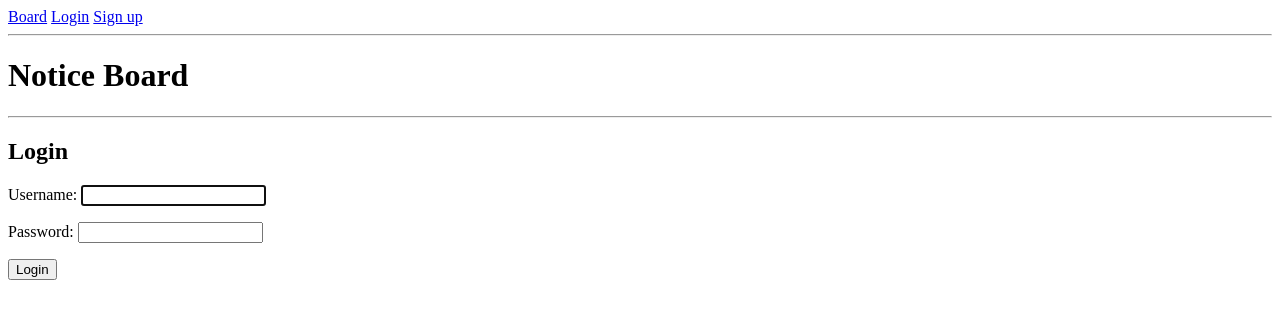
After one commit to marikba2k/my_notice_board, a Django app: page /accounts/login/ in a window 1280 px wide. The commit adds this page. Shown: the top 319 px of the page. Run offline with Django 4.2, Linux system fonts and the light colour scheme.

Commit message:
added sign-up and login

```diff
--- /dev/null
+++ b/apps/accounts/urls.py
@@ -0,0 +1,8 @@
+from django.urls import path
+from .views import SignUpView
+
+app_name = "accounts"
+
+urlpatterns = [
+    path("signup/", SignUpView.as_view(), name="signup"),
+]
--- a/config/settings.py
+++ b/config/settings.py
@@ -28,6 +28,10 @@ SECRET_KEY = 'django-insecure-9o+hzp5*w15s70syzvgxm5i$czyzyuepaf3r+o0_p@^8r98win
 DEBUG = True
 
 ALLOWED_HOSTS = []
+
+LOGIN_URL = "login"
+LOGIN_REDIRECT_URL = "notices:list"
+LOGOUT_REDIRECT_URL = "notices:list"
 
 
 # Application definition
--- a/config/urls.py
+++ b/config/urls.py
@@ -20,4 +20,6 @@ from django.urls import path, include
 urlpatterns = [
     path('admin/', admin.site.urls),
     path("notices/", include("apps.notices.urls")),
+    path("accounts/", include("django.contrib.auth.urls")),
+    path("accounts/", include("apps.accounts.urls")),
 ]
--- a/templates/base.html
+++ b/templates/base.html
@@ -5,6 +5,19 @@
     <title>Notice Board</title>
 </head>
 
+<nav>
+    <a href="{% url 'notices:list' %}">Board</a> {% if user.is_authenticated %}
+    <span>Hi, {{ user.username }}</span>
+    <form action="{% url 'logout' %}" method="post" style="display:inline;">
+        {% csrf_token %}
+        <button type="submit">Logout</button>
+    </form>
+    {% else %}
+    <a href="{% url 'login' %}">Login</a>
+    <a href="{% url 'accounts:signup' %}">Sign up</a> {% endif %}
+</nav>
+<hr>
+
 <body>
     <h1>Notice Board</h1>
     <hr> {% block content %}{% endblock %}
--- /dev/null
+++ b/templates/registration/login.html
@@ -0,0 +1,7 @@
+{% extends "base.html" %} {% block content %}
+<h2>Login</h2>
+<form method="post">
+    {% csrf_token %} {{ form.as_p }}
+    <button type="submit">Login</button>
+</form>
+{% endblock %}
```
Also changed, not shown: apps/accounts/views.py (+8 -1 lines), templates/accounts/login.html (added, +7 -0 lines), templates/accounts/signup.html (added, +7 -0 lines).
